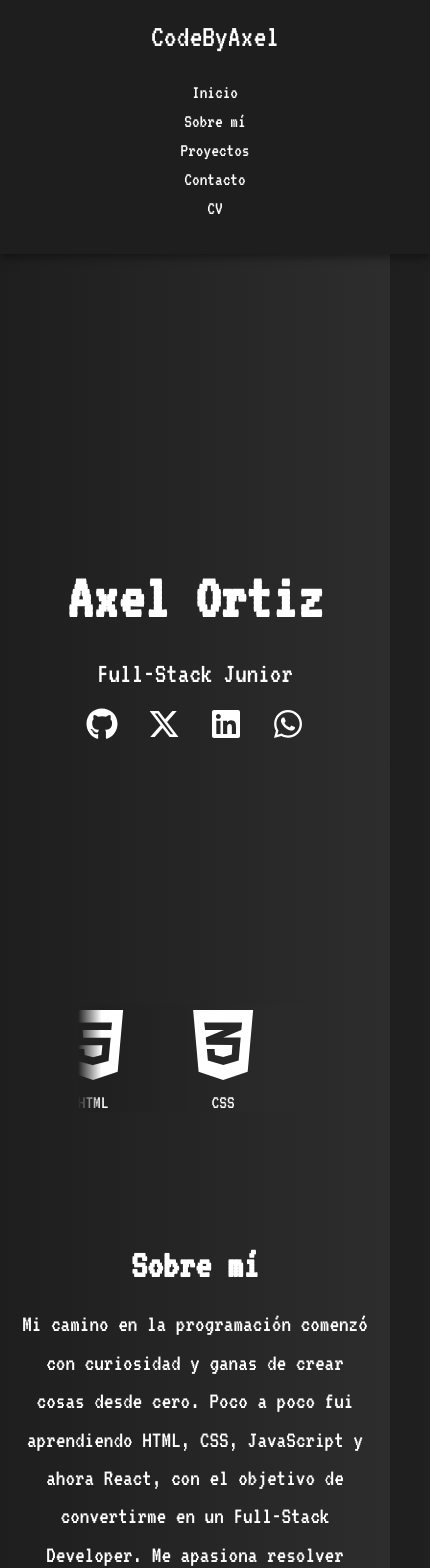
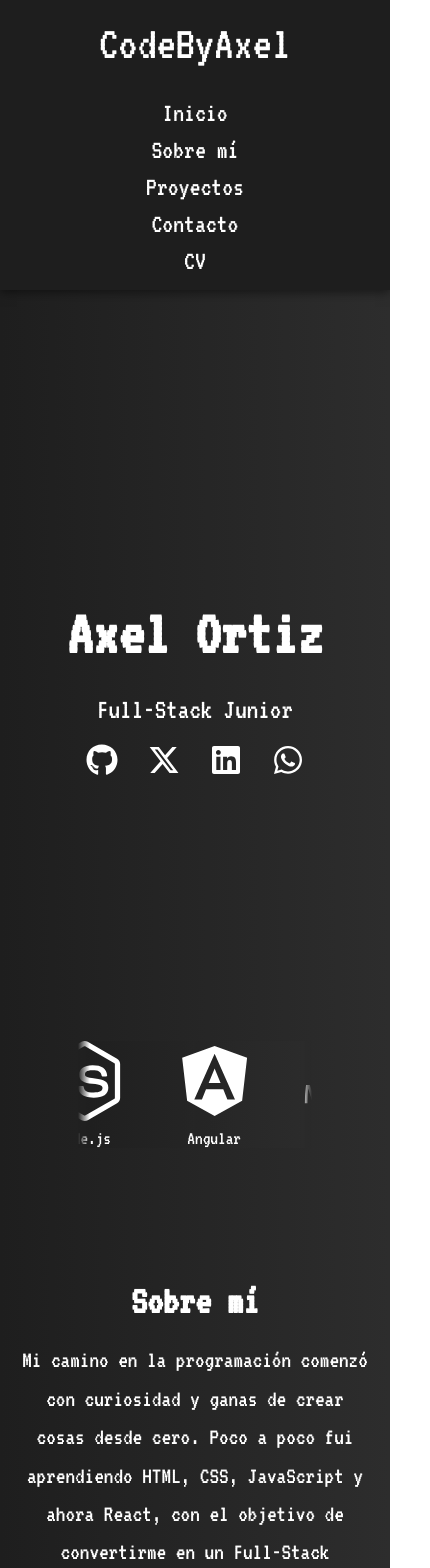
Before and after one commit to CodeByAxel/portfolio, a React (Create React App) app: page / in a window 390 px wide. Shown: the top 1568 px of the page, 430 px wide, since content can reach past the window. Built offline with nearby package versions, Linux system fonts and the light colour scheme.

Commit message:
Mejoras en animación de skills y ajustes responsive

```diff
--- a/src/components/Header.css
+++ b/src/components/Header.css
@@ -41,7 +41,7 @@
       flex-direction: column;
       position: relative;
 
-      padding: 20px;
+      padding: 0px;
       gap: 15px;
     }
 
@@ -54,6 +54,12 @@
     }
 
     .nav-links li a {
-      font-size: 1.2rem;
+      font-size: 1.7rem;
     }
+    .logo {
+        margin-top: 20px;
+        font-size: 3rem;
+
+
+      }
   }
--- a/src/components/Inicio.css
+++ b/src/components/Inicio.css
@@ -6,7 +6,7 @@
     justify-content: center;
     align-items: center;
     text-align: center;
-    padding:   0px 20px;
+    padding:   0px 0px;
   }
 
   .contenido h1 {
--- a/src/components/Skills.css
+++ b/src/components/Skills.css
@@ -12,9 +12,8 @@
 
   .skills-track {
     display: flex;
-    width: 100%;
-    white-space: nowrap;
-    animation: scroll 20s linear infinite;
+    width: max-content;
+    animation: scroll 25s linear infinite;
   }
 
   .skills-slide {
@@ -47,3 +46,15 @@
       transform: translateX(-50%);
     }
   }
+  @media (max-width: 768px) {
+    .skills {
+        padding: 0 5%;
+        mask-image: linear-gradient(to right, transparent, black 5%, black 95%, transparent);
+        -webkit-mask-image: linear-gradient(to right, transparent, black 5%, black 95%, transparent);
+      }
+      .skills-track {
+        animation-duration: 10s;
+      }
+
+
+  }
--- a/src/components/Skills.js
+++ b/src/components/Skills.js
@@ -67,8 +67,36 @@ function Skills() {
             <span>JavaScript</span>
           </div>
           <div className="skill">
+            <SiPython  />
+            <span>Python</span>
+          </div>
+          <div className="skill">
+            <SiTypescript />
+            <span>Typescript</span>
+          </div>
+          <div className="skill">
             <FaReact />
             <span>React</span>
+          </div>
+          <div className="skill">
+            <SiNodedotjs />
+            <span>Node.js</span>
+          </div>
+          <div className="skill">
+            <FaAngular />
+            <span>Angular</span>
+          </div>
+          <div className="skill">
+            <SiMysql />
+            <span>MySQL</span>
+          </div>
+          <div className="skill">
+            <SiTailwindcss />
+            <span>Tailwind</span>
+          </div>
+          <div className="skill">
+            <FaGitAlt />
+            <span>Git</span>
           </div>
         </div>
       </div>
```
